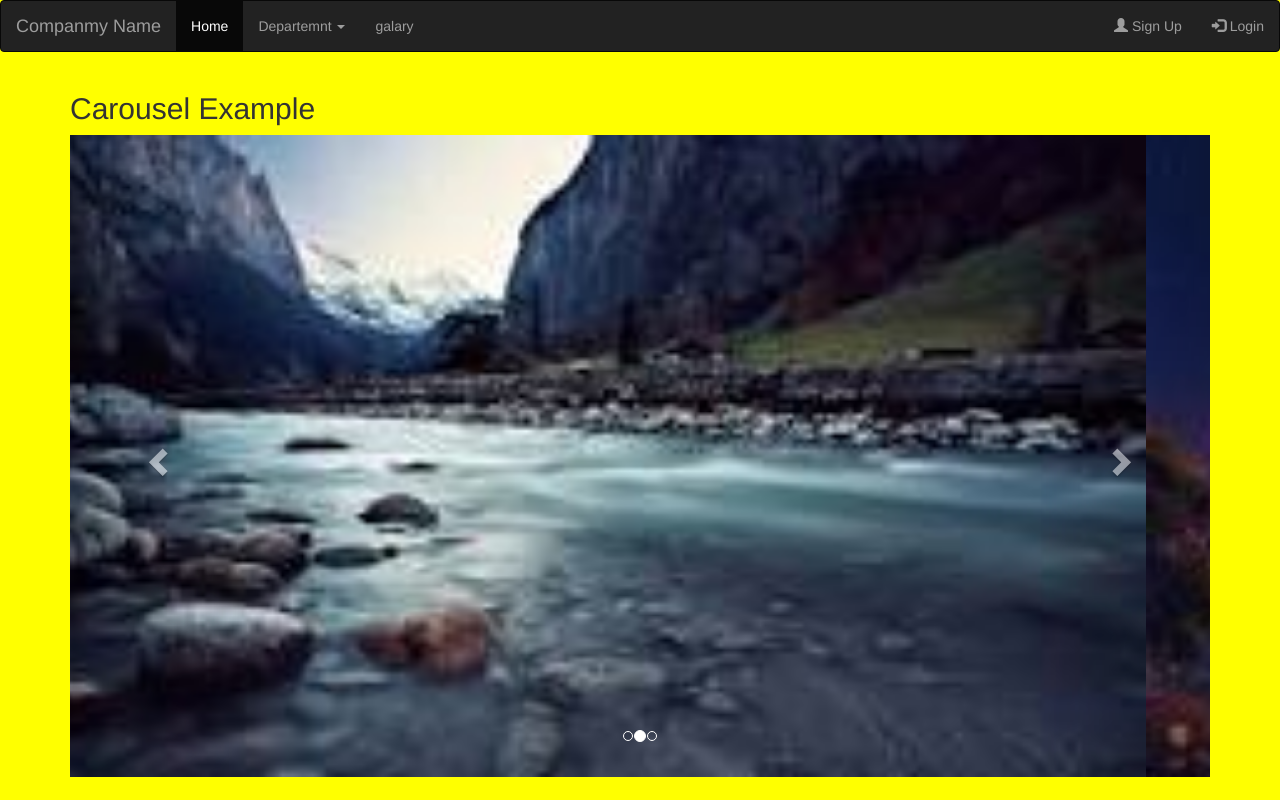
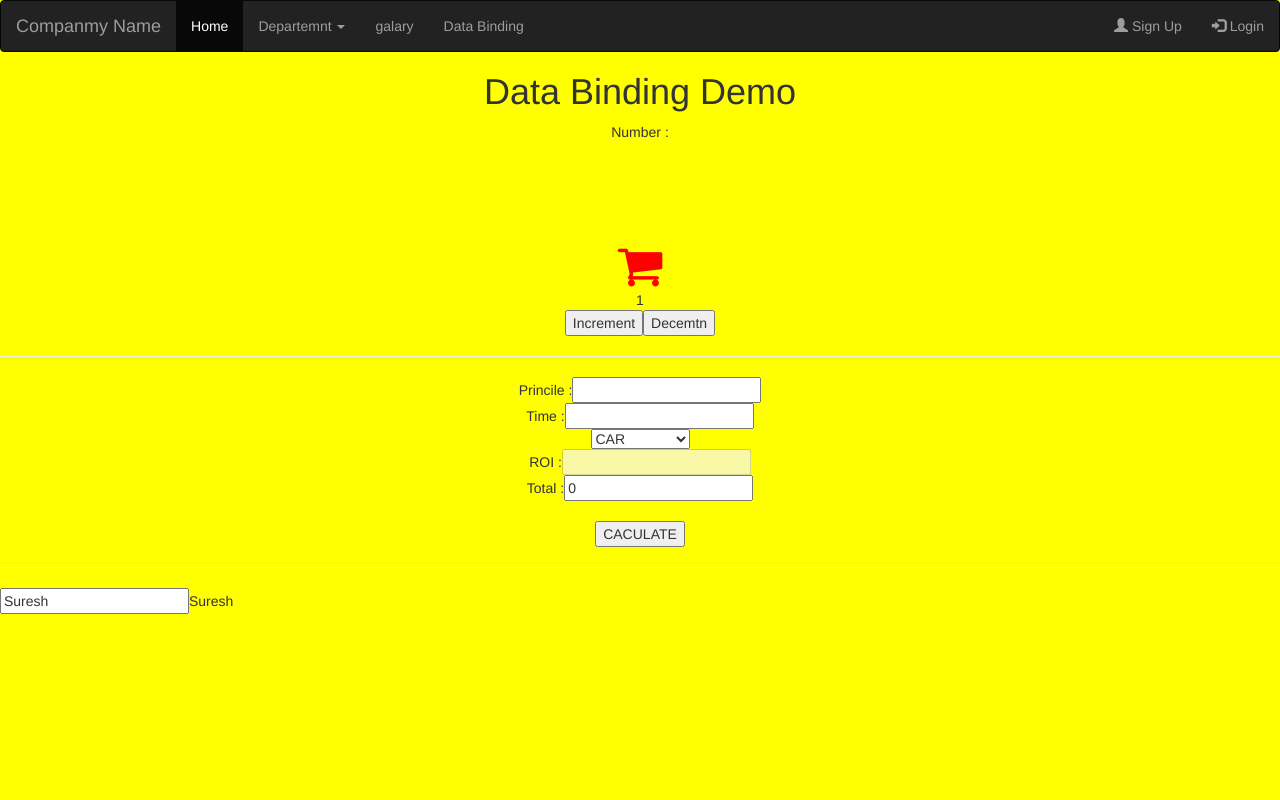
Before and after one commit to Thaneshwara848/MKS_web, an Angular app: page /databind in a window 1280 px wide. Before the commit this address led to /home. Built offline with nearby package versions, Linux system fonts and the light colour scheme.

Commit message:
Data Binding

```diff
--- a/src/app/app-routing.module.ts
+++ b/src/app/app-routing.module.ts
@@ -1,5 +1,6 @@
 import { NgModule } from '@angular/core';
 import { RouterModule, Routes } from '@angular/router';
+import { DatabindingComponent } from './databinding/databinding.component';
 import { DeptComponent } from './dept/dept.component';
 import { TestingComponent } from './dept/testing/testing.component';
 import { EnrtypageComponent } from './enrtypage/enrtypage.component';
@@ -29,6 +30,10 @@ const routes: Routes = [
     }  ]
   },
   {
+    path:'databind',
+    component:DatabindingComponent
+  },
+  {
     path:'',
     component:EnrtypageComponent
   },
--- a/src/app/app.component.css
+++ b/src/app/app.component.css
@@ -4,3 +4,6 @@ h1{
 body{
     background-color: yellow;
 }
+footer{
+
+}
--- a/src/app/app.component.html
+++ b/src/app/app.component.html
@@ -1,3 +1,4 @@
+
 
 <nav class="navbar navbar-inverse">
     <div class="container-fluid">
@@ -14,6 +15,7 @@
           </ul>
         </li>
         <li><a href="#">galary </a></li>
+        <li><a  routerLink="databind">Data Binding  </a></li>
       </ul>
       <ul class="nav navbar-nav navbar-right">
         <li><a routerLink="signup"><span class="glyphicon glyphicon-user"></span> Sign Up</a></li>
--- /dev/null
+++ b/src/app/databinding/databinding.component.css
@@ -0,0 +1,3 @@
+#abc{
+    text-align: center;
+}
--- /dev/null
+++ b/src/app/databinding/databinding.component.html
@@ -0,0 +1,64 @@
+<div id="abc">
+    <h1> Data Binding Demo </h1>
+
+
+        Number :
+        <div style="margin-top:100px">
+            <i class="fa fa-shopping-cart" style="font-size:48px;color:red"></i>
+        </div> {{i}}
+
+        <br>
+        <input type="submit" value="Increment" (click)="increment()" [disabled]="mydec">
+
+        <input type="submit" value="Decemtn" (click)="descement()">
+        <hr>
+<!--
+
+        International Business Machines Corporation {{company}} is an American multinational technology corporation headquartered in Armon
+        International Business Machines Corporation {{company}} is an American multinational technology corporation headquartered in Armon
+        International Business Machines Corporation {{company}}  is an American multinational technology corporation headquartered in Armon
+        International Business Machines Corporation {{company}}  is an American multinational technology corporation headquartered in Armon
+        International Business Machines Corporation {{company}}  is an American multinational technology corporation headquartered in Armon
+        International Business Machines Corporation {{company}}  is an American multinational technology corporation headquartered in Armon
+        International Business Machines Corporation {{company}} is an American multinational technology corporation headquartered in Armon
+        International Business Machines Corporation {{company}} is an American multinational technology corporation headquartered in Armon
+        International Business Machines Corporation {{company}}  is an American multinational technology corporation headquartered in Armon
+        International Business Machines Corporation {{company}}  is an American multinational technology corporation headquartered in Armon
+        International Business Machines Corporation {{company}}  is an American multinational technology corporation headquartered in Armon
+        International Business Machines Corporation {{company}}  is an American multinational technology corporation headquartered in Armon
+
+        <br> -->
+
+        <!-- <img [src]="myimg" alt="Image not FOund...!">
+        <input type="submit" value="CLICK"> -->
+
+        <div>
+
+            Princile :<input type="text" name="princile" #princile><br>
+            Time :<input type="text"  name="time" #time> <br>
+
+
+            <select (change)="selectChangeHandler($event)">
+                <option value="car">CAR </option>
+                <option value="home">HOME </option>
+                <option value="edu">EDU </option>
+                <option value="personal">PERSONAL </option>
+            </select>
+
+            <br>
+            ROI :<input type="text"  name="roi" value={{name}} #roi disabled=""><br>
+
+
+
+            Total :<input type="text" value={{total}}> <br><br>
+
+            <input type="submit" value="CACULATE" (click)="cal(princile.value,time.value,roi.value)">
+        </div>
+
+</div>
+<hr>
+
+<input type="text" [(ngModel)]="myname">{{myname}}
+
+<!--
+myname="Suresh"; -->
--- /dev/null
+++ b/src/app/databinding/databinding.component.ts
@@ -0,0 +1,71 @@
+import { ThisReceiver } from '@angular/compiler';
+import { Component, OnInit } from '@angular/core';
+
+@Component({
+  selector: 'app-databinding',
+  templateUrl: './databinding.component.html',
+  styleUrls: ['./databinding.component.css']
+})
+export class DatabindingComponent implements OnInit {
+
+  constructor() { }
+
+  ngOnInit(): void {
+  }
+
+  i=1;
+  mydec=false;
+  increment(){
+    console.log("HI : "+this.i++)
+    if(this.i>5)
+    {
+      alert("We cantr add mor ethe 5 ")
+      this.mydec=true
+    }
+  }
+
+  descement()
+  {
+    console.log("hello :"+this.i--)
+  }
+
+  company=" TCS "
+
+  myimg="../../assets/slimg1.jpg";
+
+
+  total=0;
+
+  cal(p:any,t:any,r:any)
+  {
+
+   this.total =(p*t*r)/100;
+
+
+  }
+
+  name=""
+  selectChangeHandler (event: any) {
+    //update the ui
+    console.log( event.target.value)
+    if(event.target.value=="car")
+    {
+      this.name="8";
+    }
+   else if(event.target.value=="home")
+    {
+      this.name="10";
+    }
+    else if(event.target.value=="edu")
+    {
+      this.name="11";
+    }
+    else if(event.target.value=="personal")
+    {
+      this.name="13";
+    }
+  }
+
+
+  myname="Suresh";
+  }
--- a/src/index.html
+++ b/src/index.html
@@ -9,6 +9,7 @@
   <link rel="stylesheet" href="https://maxcdn.bootstrapcdn.com/bootstrap/3.4.1/css/bootstrap.min.css">
   <script src="https://ajax.googleapis.com/ajax/libs/jquery/3.6.0/jquery.min.js"></script>
   <script src="https://maxcdn.bootstrapcdn.com/bootstrap/3.4.1/js/bootstrap.min.js"></script>
+  <link rel="stylesheet" href="https://cdnjs.cloudflare.com/ajax/libs/font-awesome/4.7.0/css/font-awesome.min.css">
 </head>
 <body >
   <app-root></app-root>
```
Also changed, not shown: src/app/app.module.ts (+6 -2 lines), 1 other file (tests, documents, lock files or other folders).
